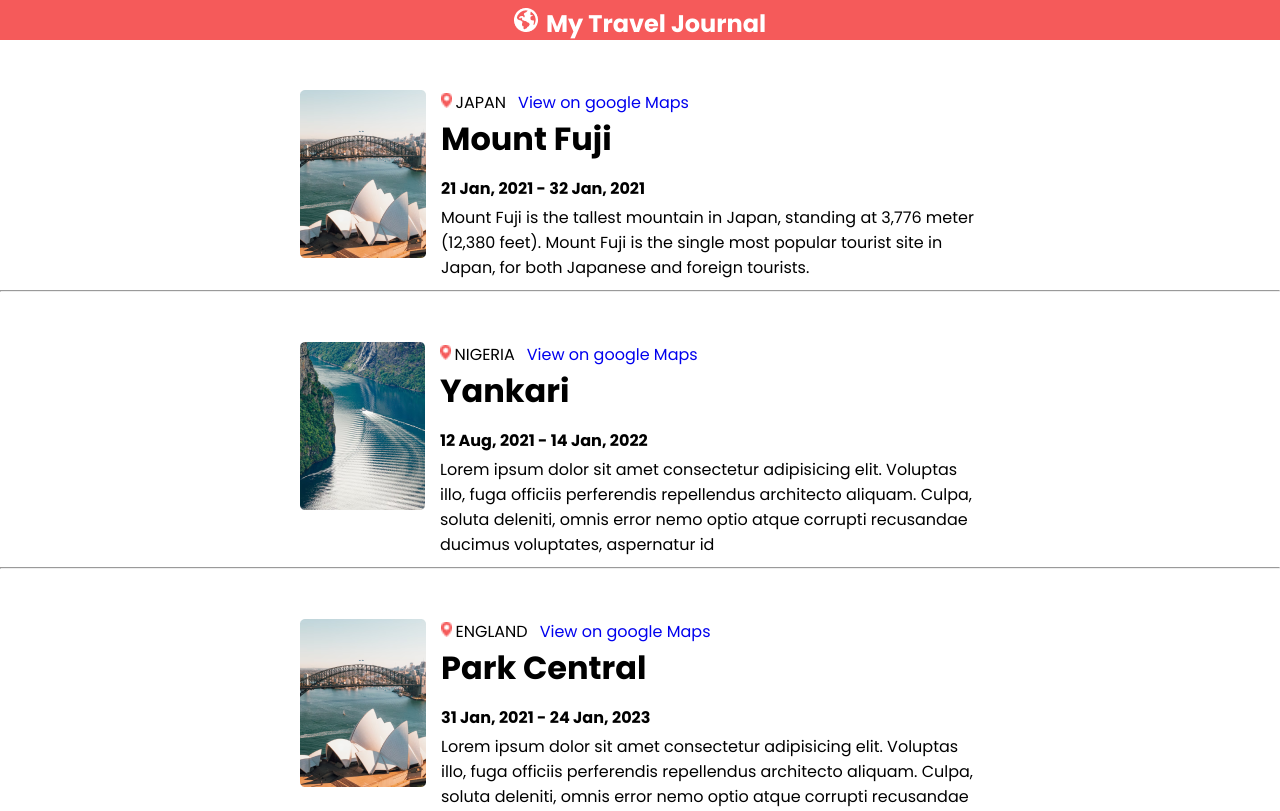
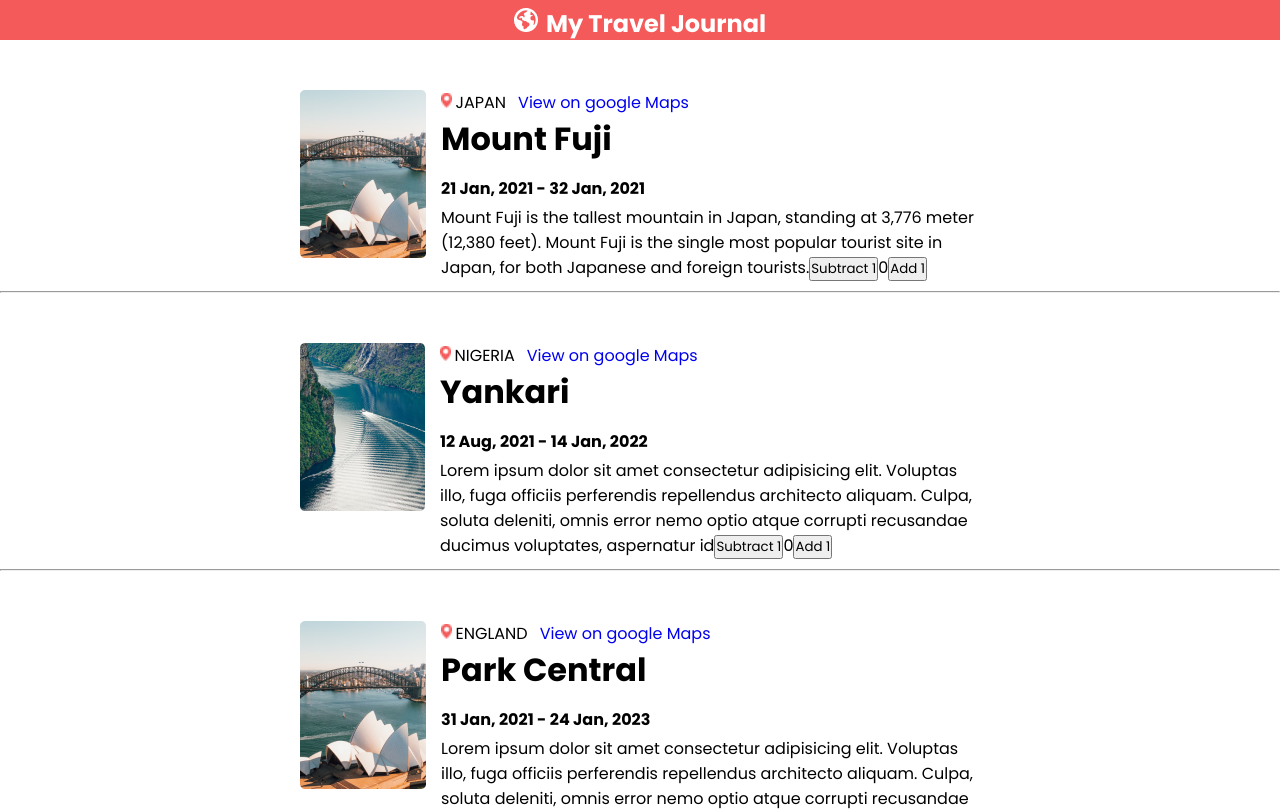
Before and after one commit to lawal-mj/Scrimba-stuff, a React (Create React App) app in the folder my-app/: page / in a window 1280 px wide. Shown: the top 811 px of the page. Built offline with nearby package versions, Linux system fonts and the light colour scheme.

Commit message:
added addition and subtraction state

```diff
--- a/my-app/src/components/Card.js
+++ b/my-app/src/components/Card.js
@@ -1,4 +1,17 @@
+import React from 'react';
+
+
 function Card(props) {
+
+  const [count, setCount] = React.useState(0)
+
+    function add() {
+      setCount(count + 1)
+    }
+
+    function Subtract() {
+      setCount(count - 1)
+    }
   return (
 
     <>
@@ -27,6 +40,10 @@ function Card(props) {
         <p className="card--dates">{props.item.date}</p>
         <p>
           {props.item.description}
+          <button onClick={Subtract}>Subtract 1</button>
+          <span>{count}</span>
+          <button onClick={add}>Add 1</button>
+
         </p>
       </div>
     </div>
@@ -37,3 +54,17 @@ function Card(props) {
 }
 
 export default Card;
+
+
+
+// function Example() {
+//   // Declare a new state variable, which we'll call "count"  ;
+//   return (
+//     <div>
+//       <p>You clicked {count} times</p>
+//       <button onClick={() => setCount(count + 1)}>
+//         Click me
+//       </button>
+//     </div>
+//   );
+// }
--- a/my-app/src/data.js
+++ b/my-app/src/data.js
@@ -20,6 +20,7 @@ const data = [
     "Lorem ipsum dolor sit amet consectetur adipisicing elit. Voluptas illo, fuga officiis perferendis repellendus architecto aliquam. Culpa, soluta deleniti, omnis error nemo optio atque corrupti recusandae ducimus voluptates, aspernatur id"
   },
 
+
   {
     id:3,
     img: "a3.png",
@@ -30,6 +31,7 @@ const data = [
     "Lorem ipsum dolor sit amet consectetur adipisicing elit. Voluptas illo, fuga officiis perferendis repellendus architecto aliquam. Culpa, soluta deleniti, omnis error nemo optio atque corrupti recusandae ducimus voluptates, aspernatur id"
   },
 
+
   {
     id:4,
     img: "a4.png",
@@ -39,6 +41,7 @@ const data = [
     description:
     "Lorem ipsum dolor sit amet consectetur adipisicing elit. Voluptas illo, fuga officiis perferendis repellendus architecto aliquam. Culpa, soluta deleniti, omnis error nemo optio atque corrupti recusandae ducimus voluptates, aspernatur id"
   },
+
 
   {
     id:5,
```
